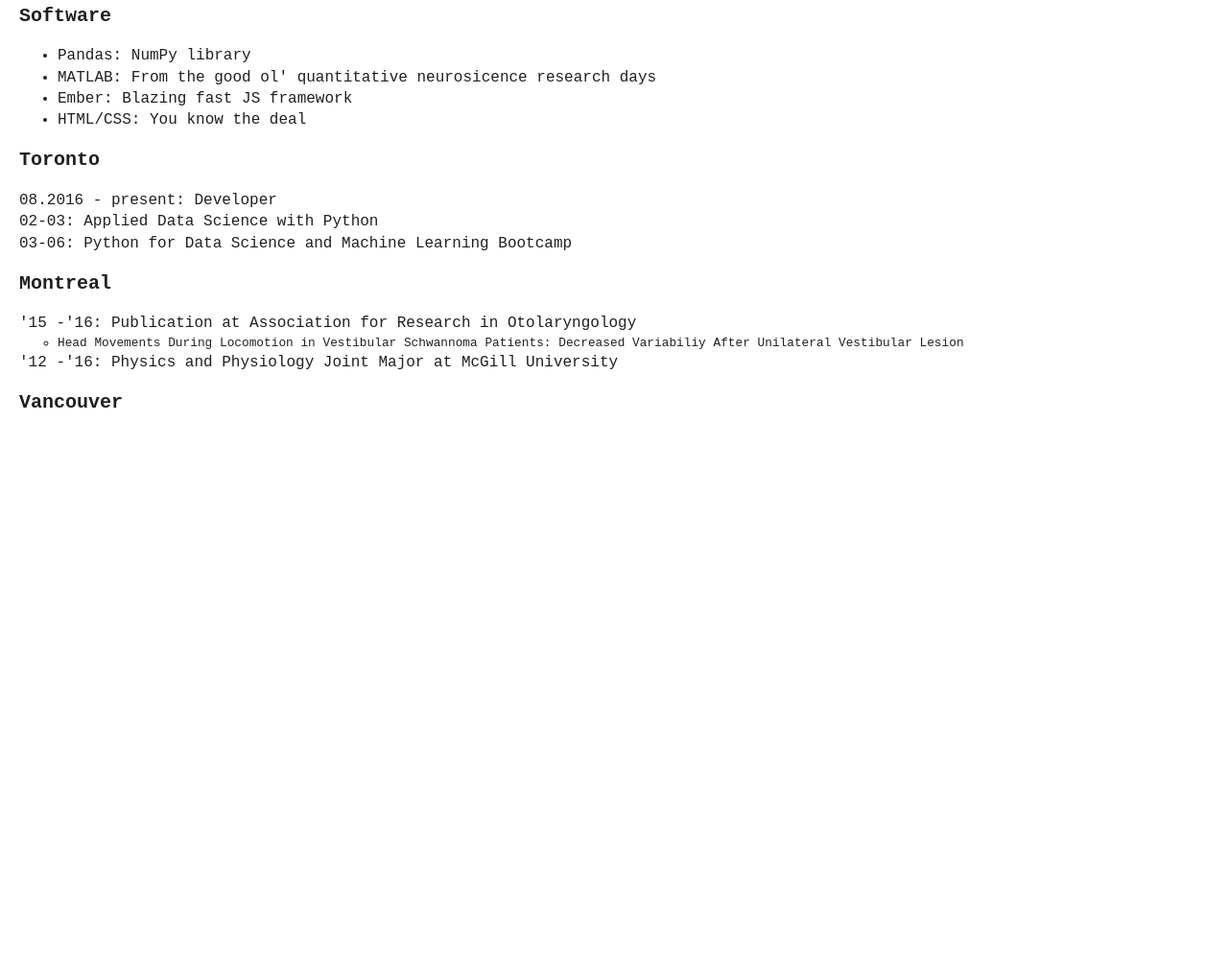
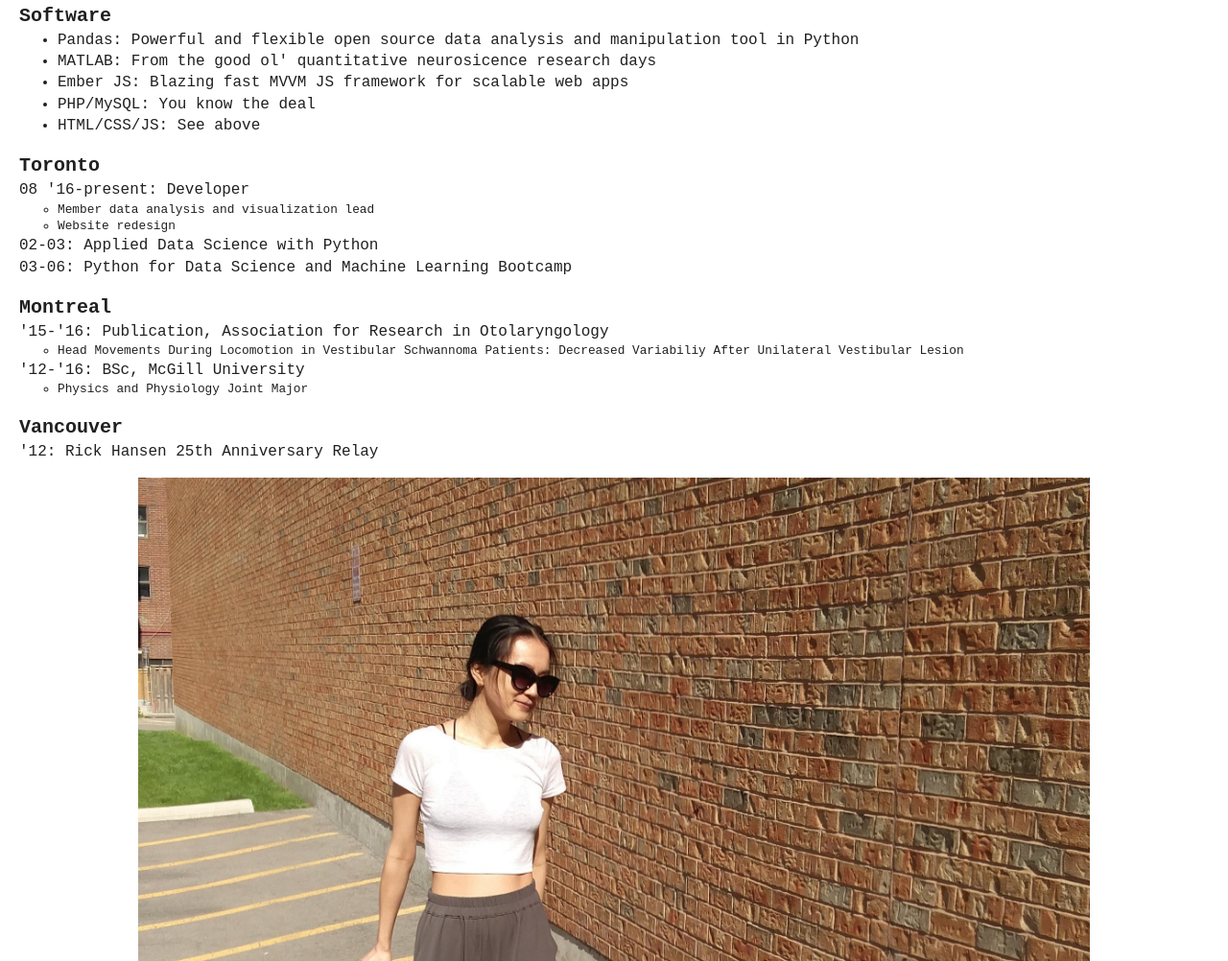
Before and after one commit to carolyz/carolyz.github.io, a plain HTML site: page index.html in a window 1280 px wide. Shown: the part 130-1132 px from the top of the page at 96% size. Before the commit the page ends 800 px from the top, so only its background shows below. Drawn offline with nearby package versions, Linux system fonts and the light colour scheme.

Commit message:
Add image Add links to software section

```diff
--- a/css/main.css
+++ b/css/main.css
@@ -128,15 +128,35 @@
 div h2 {
     font-size: 20px;
     font-weight: bold;
+    margin-bottom: 0;
+}
+
+.skills ul {
+    margin-top: 0;
 }
 
 .city ol {
+    margin-top: 0;
     list-style-type: none;
     padding-left: 0;
 }
 
 .city ul {
     font-size: 0.8em;
+}
+
+.photo {
+    text-align: center;
+}
+
+.photo img {
+    width: 80%;
+}
+
+@media only screen and (max-width: 400px) {
+    .photo img {
+        width: 100%;
+    }
 }
 
 /* ==========================================================================
@@ -213,22 +233,6 @@
     clear: both;
 }
 
-/* ==========================================================================
-   EXAMPLE Media Queries for Responsive Design.
-   These examples override the primary ('mobile first') styles.
-   Modify as content requires.
-   ========================================================================== */
-
-@media only screen and (min-width: 35em) {
-    /* Style adjustments for viewports that meet the condition */
-}
-
-@media print,
-       (-webkit-min-device-pixel-ratio: 1.25),
-       (min-resolution: 1.25dppx),
-       (min-resolution: 120dpi) {
-    /* Style adjustments for high resolution devices */
-}
 
 /* ==========================================================================
    Print styles.
--- a/index.html
+++ b/index.html
@@ -1,4 +1,15 @@
 <!doctype html>
+<!--
+
+ __           ___
+/   _  _ _ |   _/|_  _  _  _
+\__(_|| (_)|  /__| )(_|| )(_)
+ __   __     ___          _/
+  _) /  \ /|   /
+ /__ \__/  |  /
+
+
+-->
 <html class="no-js" lang="">
     <head>
         <meta charset="utf-8">
@@ -26,26 +37,27 @@
         <header>
             <h1>Carol Zhang</h1>
             <h3 class="links">
-                <a href="github.com/carolyz">Github</a> <a href="">LinkedIn</a> <a href="https://twitter.com/itscarolzee/">Twitter</a>
+                <a href="https://github.com/carolyz">Github</a> <a href="https://linkedin.com/in/carolyzhang/">LinkedIn</a> <a href="https://twitter.com/itscarolzee/">Twitter</a>
             </h2>
         </header>
         <div class="skills">
             <h2>Software</h2>
             <ul>
-                <li>Pandas: NumPy library</li>
-                <li>MATLAB: From the good ol' quantitative neurosicence research days</li>
-                <li>Ember: Blazing fast JS framework</li>
-                <li>HTML/CSS: You know the deal</li>
+                <li><a href="http://pandas.pydata.org/">Pandas</a>: Powerful and flexible open source data analysis and manipulation tool in Python</li>
+                <li><a href="https://www.mathworks.com/products/matlab.html">MATLAB</a>: From the good ol' quantitative neurosicence research days</li>
+                <li><a href="https://www.emberjs.com">Ember JS</a>: Blazing fast MVVM JS framework for scalable web apps</li>
+                <li>PHP/MySQL: You know the deal</li>
+                <li>HTML/CSS/JS: See above</li>
             </ul>
         </div>
         <div class="city">
             <h2>Toronto</h2>
             <ol>
-                <li>08.2016 - present: Developer</li>
-                <!-- <ul>
-                    <li>Some</li>
-                    <li>Shit</li>
-                </ul> -->
+                <li>08 '16-present: <a href="https://torontossc.com">Developer</a></li>
+                <ul>
+                    <li>Member data analysis and visualization lead</li>
+                    <li>Website redesign</li>
+                </ul>
                 <li>02-03: <a href="https://www.coursera.org/specializations/data-science-python">Applied Data Science with Python</a></li>
                 <li>03-06: <a href="https://www.udemy.com/python-for-data-science-and-machine-learning-bootcamp"> Python for Data Science and Machine Learning Bootcamp</a></li>
             </ol>
@@ -53,18 +65,27 @@
         <div class="city">
             <h2>Montreal</h2>
             <ol>
-                <li>'15 -'16: Publication at Association for Research in Otolaryngology
+                <li>'15-'16: Publication, Association for Research in Otolaryngology
                 <ul>
                 <li><a href="files/abstract.pdf">Head Movements During Locomotion in Vestibular Schwannoma Patients: Decreased Variabiliy After Unilateral Vestibular Lesion</a></li>
                 </ul>
                 </li>
-                <li>'12 -'16: <a href="http://www.physics.mcgill.ca/ugrads/physio.html"> Physics and Physiology Joint Major at McGill University</a></li>
+                <li>'12-'16: BSc, McGill University</li>
+                <ul>
+                    <li><a href="http://www.physics.mcgill.ca/ugrads/physio.html">Physics and Physiology Joint Major</a></li>
+                </ul>
             </ol>
         </div>
         <div class="city">
             <h2>Vancouver</h2>
+            <ol>
+                <li>'12: <a href="https://www.rickhansen.com/Our-Work/25th-Anniversary">Rick Hansen 25th Anniversary Relay</a></li>
+            </ol>
         </div>
-        <p></p>
+        <div class="photo">
+            <img src="img/carol.jpg" alt="Photo of me walking" title="Candid <3">
+            <p><small>&#x270C Coded with love.</small></p>
+        </div>
 
         </div>
 
```
Also changed, not shown: img/carol.jpg (added).
